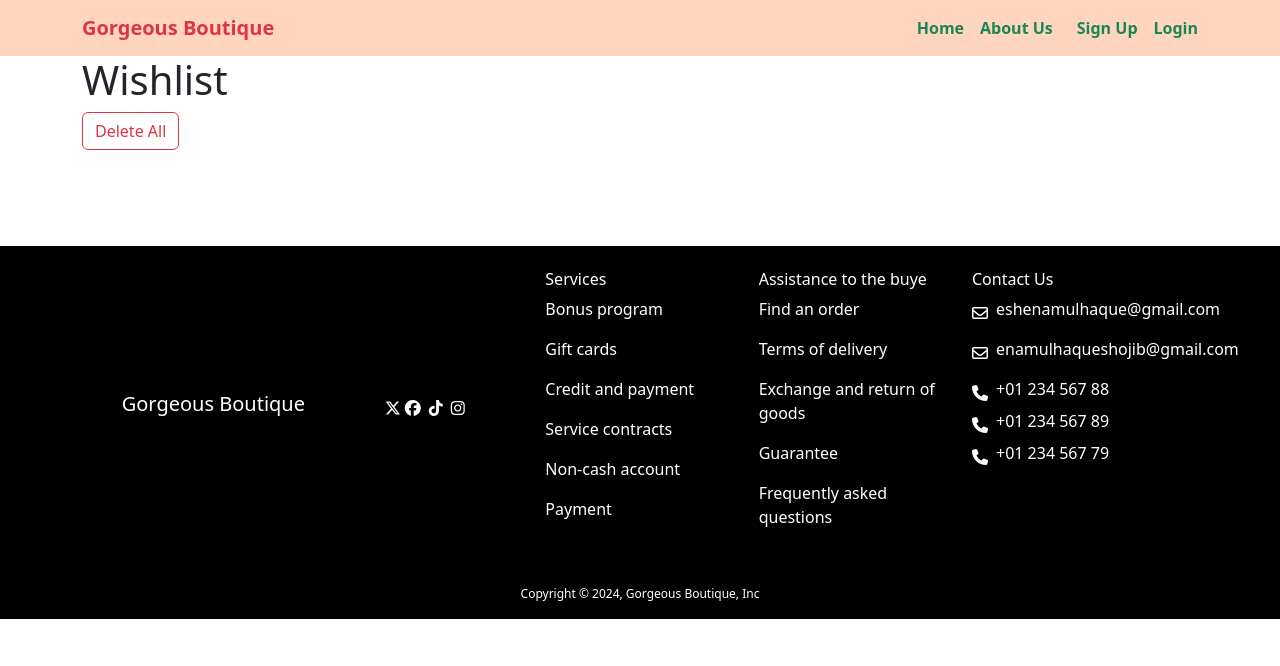
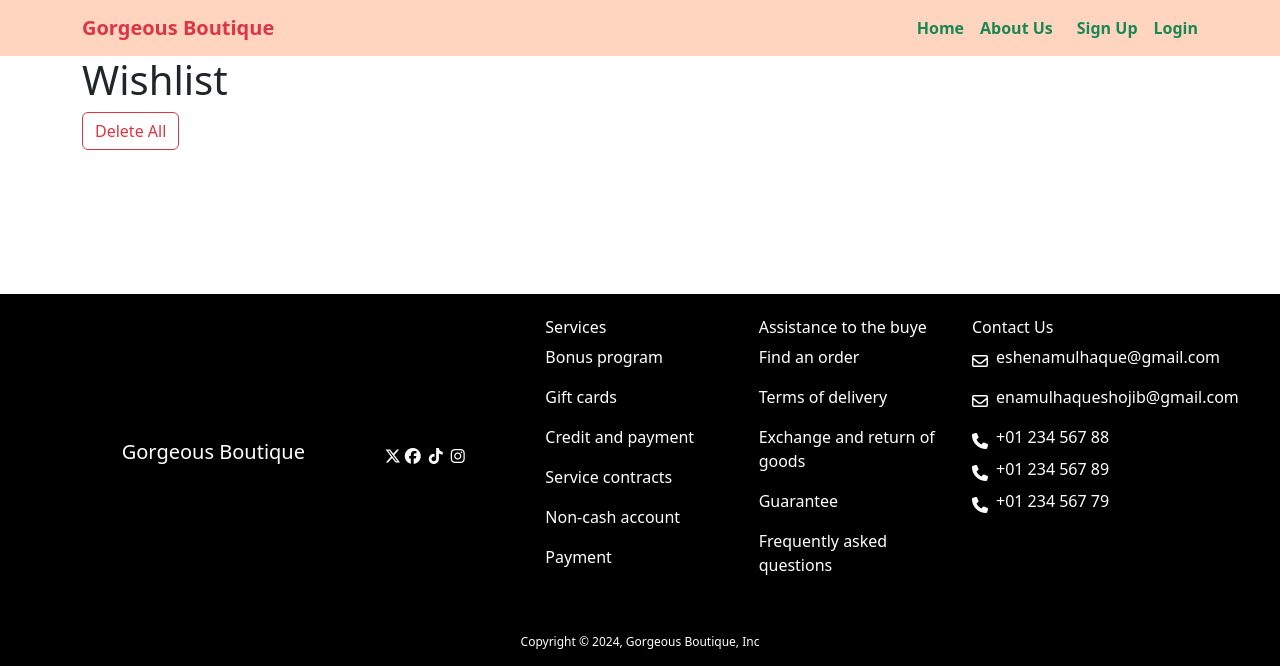
Before and after one commit to Enamul-Haque-Shojib/cloth_store, a Django app: page /cloth/clothwishlist/ in a window 1280 px wide. Shown: the top 666 px of the page. Run offline with Django 4.2, Linux system fonts and the light colour scheme; some libraries are stand-ins or nearby versions.

Commit message:
css class added

```diff
--- a/author/templates/profile.html
+++ b/author/templates/profile.html
@@ -4,7 +4,7 @@
 {% block head_title %}Profile{% endblock %}
 {% block content %}
 
-<div class="w-100 d-flex flex-column justify-content-center align-items-center cartlist-contain">
+<div class="w-100 d-flex flex-column justify-content-center align-items-center">
   <h1 class="center">Profile</h1>
   <div class="card mb-3 " style="max-width: 1000px;">
     <div class="row g-0">
--- a/cloth/templates/cloth_cartlist.html
+++ b/cloth/templates/cloth_cartlist.html
@@ -5,7 +5,7 @@
 {% block content %}
 
 
-<div class="container mb-5">
+<div class="container pb-5">
   <div class="row my-5">
     <h1 class="">cloth cardlist</h1>
 
--- a/cloth/templates/cloth_wishlist.html
+++ b/cloth/templates/cloth_wishlist.html
@@ -4,7 +4,7 @@
 
 {% block content %}
 
-<div class="container mb-5">
+<div class="container pb-5">
     <h1>Wishlist</h1>
     <a href="{% url 'delete_wishlist_all' %}" class="btn btn-outline-danger" >Delete All</a>
     <div class="row row-cols-lg-4 row-cols-sm-1 my-5"  id="cloth-wishlist">
```
